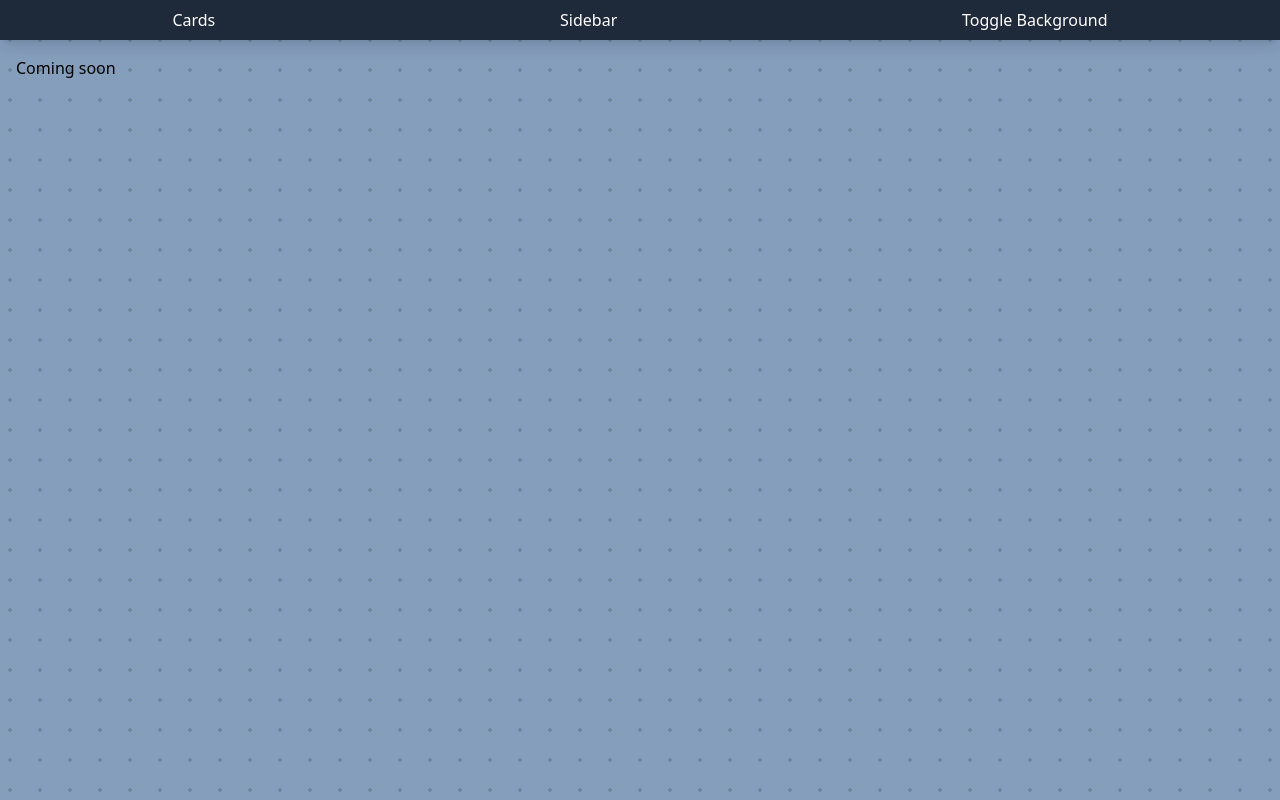
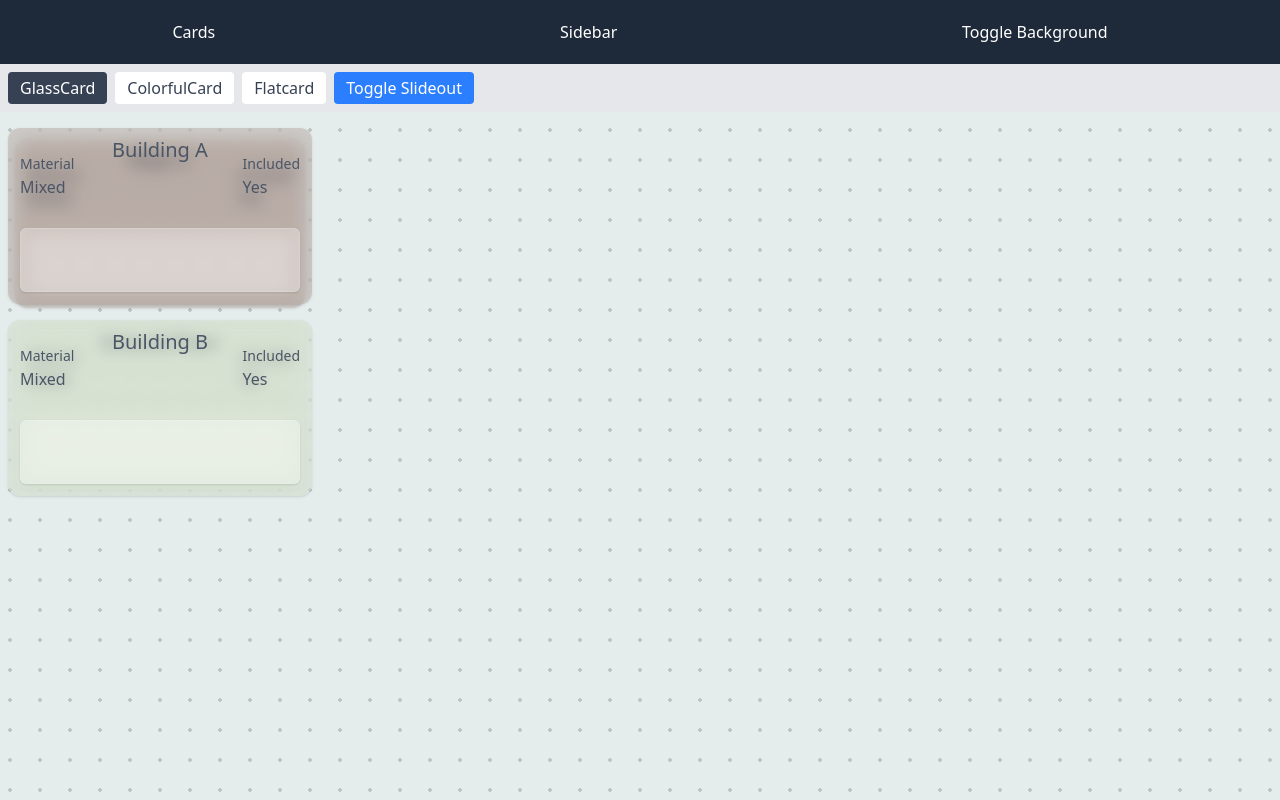
Before and after one commit to fabianlinkflink/UI-Demos, a Vue app: page /sidebar in a window 1280 px wide. Built offline with nearby package versions, Linux system fonts and the light colour scheme.

Commit message:
Sidebar layout tests

```diff
--- a/src/components/FlatCard.vue
+++ b/src/components/FlatCard.vue
@@ -0,0 +1,5 @@
+<template>
+  <div>
+    Coming soon!
+  </div>
+</template>
--- /dev/null
+++ b/src/components/SlideoutPanelColorful.vue
@@ -0,0 +1,53 @@
+<template>
+  <!-- Main Slideout Container -->
+  <div
+    class="slideout flex flex-col absolute right-0 top-14 bottom-0 items-center h-fit w-80 rounded-lg overflow-hidden border-2 transition delay-150 duration-300 ease-in-out group-hover:shadow-xl"
+    :style="{ borderColor: bgColor }"
+  >
+    <section
+      class="flex items-center justify-center w-full h-16 text-white bg-indigo-400 cursor-pointer"
+      :style="{ backgroundColor: bgColor }"
+      @click="toggleSlideout"
+    >
+      <div class="text-xl font-bold">Slideout Panel</div>
+    </section>
+
+    <section
+      class="relative flex items-center justify-between h-full w-full border-t border-white/25 bg-[var(--lowerBgColor)]
+              bg-gradient-to-b from-[var(--lowerBgColor)] to-[rgba(255,255,255,0.2)]"
+      :style="{ '--lowerBgColor': lowerBgColor }"
+    >
+      <div class="flex flex-col p-4 text-black text-left space-y-2">
+        <p>This is where content goes </p>
+        <p>Could be material table </p>
+        <p>Could be save form </p>
+        <p>Results viewer etc. </p>
+        <p>
+          Lorem ipsum dolor sit amet, consectetur adipiscing elit. Sed do eiusmod tempor incididunt ut labore et dolore magna aliqua.
+          Lorem ipsum dolor sit amet, consectetur adipiscing elit. Sed do eiusmod tempor incididunt ut labore et dolore magna aliqua.
+          Lorem ipsum dolor sit amet, consectetur adipiscing elit. Sed do eiusmod tempor incididunt ut labore et dolore magna aliqua.
+          Lorem ipsum dolor sit amet, consectetur adipiscing elit. Sed do eiusmod tempor incididunt ut labore et dolore magna aliqua.
+          Lorem ipsum dolor sit amet, consectetur adipiscing elit. Sed do eiusmod tempor incididunt ut labore et dolore magna aliqua.
+        </p>
+        <div class="absolute inset-0 pointer-events-none shadow-[inset_0_2px_10px_rgba(0,0,0,0.5)]"></div>
+      </div>
+
+    </section>
+  </div>
+</template>
+
+<script setup lang="ts">
+const emit = defineEmits(['slideOutToggle']);
+
+const bgColor = 'rgb(194,207,179)';
+const lowerBgColor = 'rgb(214,227,199)';
+const toggleSlideout = () => {
+  emit('slideOutToggle', toggleSlideout);
+}
+
+// No additional logic is required at the moment.
+</script>
+
+<style scoped>
+/* Add any extra scoped styles here if needed */
+</style>
--- /dev/null
+++ b/src/components/SlideoutPanelGlass.vue
@@ -0,0 +1,64 @@
+<template>
+  <!-- Main Slideout Container -->
+  <div
+    class="
+      slideout flex flex-col absolute right-0 top-14 bottom-0
+      items-center h-fit w-80 rounded-lg overflow-hidden
+      bg-clip-padding backdrop-filter backdrop-blur-sm shadow-sm
+      transition delay-150 duration-300 ease-in-out"
+    :style="{ backgroundColor: glassBg }"
+  >
+    <section
+      class="flex items-center justify-center w-full h-16 text-gray-600 cursor-pointer"
+      @click="toggleSlideout"
+    >
+      <div class="text-xl font-bold">Slideout Panel</div>
+    </section>
+
+    <section
+      class="w-full p-3"
+      :style="{ '--lowerBgColor': lowerBgColor }"
+    >
+      <div class="
+        relative flex flex-col text-left min-w-full space-y-2 rounded-md p-4
+        border border-white/15 shadow-sm bg-white/30
+        ">
+        <p>This is where content goes </p>
+        <p>Could be material table </p>
+        <p>Could be save form </p>
+        <p>Results viewer etc. </p>
+        <p>
+          Lorem ipsum dolor sit amet, consectetur adipiscing elit. Sed do eiusmod tempor incididunt ut labore et dolore magna aliqua.
+          Lorem ipsum dolor sit amet, consectetur adipiscing elit. Sed do eiusmod tempor incididunt ut labore et dolore magna aliqua.
+          Lorem ipsum dolor sit amet, consectetur adipiscing elit. Sed do eiusmod tempor incididunt ut labore et dolore magna aliqua.
+          Lorem ipsum dolor sit amet, consectetur adipiscing elit. Sed do eiusmod tempor incididunt ut labore et dolore magna aliqua.
+        </p>
+      </div>
+
+    </section>
+  </div>
+</template>
+
+<script setup lang="ts">
+import { defineEmits, computed } from 'vue';
+const emit = defineEmits(['slideOutToggle']);
+
+const bgColor = 'rgb(194,207,179)';
+const lowerBgColor = 'rgb(214,227,199)';
+const toggleSlideout = () => {
+  emit('slideOutToggle', toggleSlideout);
+}
+
+function glassBackground(rgb: string, alpha: number = 0.1): string {
+  const match = rgb.match(/\d+/g);
+  if (match && match.length >= 3) {
+    const [r, g, b] = match;
+    return `rgba(${r}, ${g}, ${b}, ${alpha})`;
+  }
+  return rgb;
+}
+
+const glassBg = computed(() => glassBackground(bgColor, 0.3));
+
+
+</script>
--- a/src/data/groupData.ts
+++ b/src/data/groupData.ts
@@ -15,7 +15,8 @@ export const nestedGroups: NestedGroup[] = [
         id: 'root1',
         name: 'Building A',
         objects: [dummyGeo1, dummyGeo2],
-        color: '#00ff00',
+        // Assigned color from the provided list:
+        color: 'rgb(153,128,119)',
         children: [
             {
                 id: 'child1',
@@ -56,6 +57,8 @@ export const nestedGroups: NestedGroup[] = [
         id: 'root2',
         name: 'Building B',
         objects: [dummyGeo8],
+        // Assigned color from the provided list:
+        color: 'rgb(194,207,179)',
         children: [
             {
                 id: 'child3',
--- a/src/views/App.vue
+++ b/src/views/App.vue
@@ -8,8 +8,8 @@ const toggleBackground = () => {
 </script>
 
 <template>
-  <div :class="[ isAltBackground ? 'alt-bg' : 'default-bg', 'min-h-screen min-w-screen' ]">
-    <nav class="flex justify-around items-center bg-gray-800 text-white shadow-lg">
+  <div :class="[isAltBackground ? 'alt-bg' : 'default-bg', 'overflow-hidden h-screen w-screen']">
+    <nav class="flex justify-around items-center bg-gray-800 text-white shadow-lg h-16">
       <router-link to="/cards" class="px-4 py-2 hover:bg-gray-700 rounded">
         Cards
       </router-link>
@@ -20,8 +20,8 @@ const toggleBackground = () => {
         Toggle Background
       </button>
     </nav>
-    <!-- Routed content displayed below the navbar -->
-    <div class="p-4">
+    <!-- Routed content with fixed height (no global scroll) -->
+    <div class="overflow-hidden" style="height: calc(100vh - 4rem);">
       <router-view />
     </div>
   </div>
@@ -42,7 +42,7 @@ const toggleBackground = () => {
 }
 /* Background style for default view */
 .default-bg {
-  background-color: #859ebc;
+  background-color: #e4ecec;
   background-image: radial-gradient(rgba(12,12,12,0.171) 2px, transparent 0);
   background-size: 30px 30px;
   background-position: -5px -5px;
--- a/src/views/SideBar.vue
+++ b/src/views/SideBar.vue
@@ -1,5 +1,181 @@
 <template>
-  <div>
-    Coming soon
+  <div
+    class="sidebar-container relative h-screen w-screen bg-transparent overflow-hidden"
+    style="height: calc(100vh - 4rem)"
+  >
+    <!-- Control Panel -->
+    <div class="control-panel p-2 bg-gray-200 flex space-x-2">
+      <button
+        @click="cardType = 'Glass'"
+        :class="{
+          'bg-gray-700 text-white': cardType === 'Glass',
+          'bg-white text-gray-700': cardType !== 'Glass'
+        }"
+        class="px-3 py-1 rounded"
+      >
+        GlassCard
+      </button>
+      <button
+        @click="cardType = 'Colorful'"
+        :class="{
+          'bg-gray-700 text-white': cardType === 'Colorful',
+          'bg-white text-gray-700': cardType !== 'Colorful'
+        }"
+        class="px-3 py-1 rounded"
+      >
+        ColorfulCard
+      </button>
+      <button
+        @click="cardType = 'Flat'"
+        :class="{
+          'bg-gray-700 text-white': cardType === 'Flat',
+          'bg-white text-gray-700': cardType !== 'Flat'
+        }"
+        class="px-3 py-1 rounded"
+      >
+        Flatcard
+      </button>
+      <button
+        @click="toggleSlideout"
+        class="px-3 py-1 rounded bg-blue-500 text-white"
+      >
+        Toggle Slideout
+      </button>
+    </div>
+
+    <!-- Left-side cards overlay -->
+    <div
+      class="cards-container absolute left-0 top-14 bottom-0 w-80 overflow-y-scroll p-2"
+    >
+      <template v-for="(card, index) in cards" :key="index">
+        <!-- Switch rendering based on selected cardType -->
+        <GlassCard
+          v-if="cardType === 'Glass'"
+          :groupName="card.groupName"
+          :leftTitle="card.leftTitle"
+          :leftInfo="card.leftInfo"
+          :rightTitle="card.rightTitle"
+          :rightInfo="card.rightInfo"
+          :bgColor="card.bgColor"
+          :subgroups="card.subCard"
+          class="mb-4"
+        />
+        <ColorfulCard
+          v-else-if="cardType === 'Colorful'"
+          :groupName="card.groupName"
+          :leftTitle="card.leftTitle"
+          :leftInfo="card.leftInfo"
+          :rightTitle="card.rightTitle"
+          :rightInfo="card.rightInfo"
+          :bgColor="card.bgColor"
+          :subgroups="card.subCard"
+          class="mb-4"
+        />
+        <!-- Flatcard example (uncomment when ready)
+        <Flatcard
+          v-else-if="cardType === 'Flat'"
+          :groupName="card.groupName"
+          :leftTitle="card.leftTitle"
+          :leftInfo="card.leftInfo"
+          :rightTitle="card.rightTitle"
+          :rightInfo="card.rightInfo"
+          :bgColor="card.bgColor"
+          :subgroups="card.subCard"
+          class="mb-4"
+        />
+        -->
+      </template>
+  </div>
+    <!-- Right-side slideout (using SlideoutPanel component) -->
+    <transition name="slide">
+      <component v-if="showSlideout" :is="currentSlideout" @slideOutToggle="toggleSlideout"/>
+    </transition>
   </div>
 </template>
+
+<script setup lang="ts">
+import { computed, ref } from 'vue';
+import GlassCard from '@/components/GlassCard.vue';
+import ColorfulCard from '@/components/ColorfulCard.vue';
+// import Flatcard from '@/components/Flatcard.vue';
+import SlideoutPanelGlass from '@/components/SlideoutPanelGlass.vue';
+import SlideoutPanelColorful from '@/components/SlideoutPanelColorful.vue';
+import groupData from '@/data/groupData';
+
+interface Card {
+  groupName: string;
+  leftTitle: string;
+  leftInfo: string;
+  rightTitle: string;
+  rightInfo: string;
+  bgColor: string;
+  subCard: Card[];
+}
+
+const cards: Card[] = [];
+groupData.forEach((group) => {
+  cards.push({
+    groupName: group.name,
+    leftTitle: 'Material',
+    leftInfo: 'Mixed',
+    rightTitle: 'Included',
+    rightInfo: 'Yes',
+    bgColor: group.color ? group.color : 'bg-gray-800',
+    subCard: group.children.map((child: any) => ({
+      groupName: child.name,
+      leftTitle: 'Material',
+      leftInfo: 'Mixed',
+      rightTitle: 'Included',
+      rightInfo: 'Yes',
+      bgColor: child.color ? child.color : 'bg-gray-800',
+      subCard: []
+    }))
+  });
+});
+
+const cardType = ref('Glass');
+const showSlideout = ref(false);
+
+// Dynamically choose the slideout component based on cardType
+const currentSlideout = computed(() => {
+  if (cardType.value === 'Colorful') {
+    return SlideoutPanelColorful;
+  }
+  // Default to Glass (or include additional logic for 'Flat')
+  return SlideoutPanelGlass;
+});
+
+const toggleSlideout = () => {
+  showSlideout.value = !showSlideout.value;
+};
+</script>
+
+<style scoped>
+.cards-container {
+  /* Hide scrollbar for IE, Firefox, Chrome, Safari */
+  -ms-overflow-style: none; /* IE 10+ */
+  scrollbar-width: none; /* Firefox */
+}
+.cards-container::-webkit-scrollbar {
+  display: none; /* Safari and Chrome */
+}
+
+/* Slideout transition styles */
+.slide-enter-active,
+.slide-leave-active {
+  transition: transform 0.3s ease;
+}
+.slide-enter-from,
+.slide-leave-to {
+  transform: translateX(100%);
+}
+.slide-enter-to,
+.slide-leave-from {
+  transform: translateX(0);
+}
+
+/* Optional styling for the control panel */
+.control-panel button {
+  transition: background-color 0.2s;
+}
+</style>
--- a/src/views/cards.vue
+++ b/src/views/cards.vue
@@ -2,11 +2,13 @@
 import ColorfulCard from '../components/ColorfulCard.vue';
 import GlassCard from '../components/GlassCard.vue';
 import MappingBar from '../components/MappingBar.vue';
-
 </script>
 
 <template>
-  <div class="max-w-100">
+  <!-- The outer container centers all content -->
+  <div class="min-h-screen flex flex-col items-center justify-center">
+    <!-- Constrain the width of the content -->
+    <div class="w-40-md px-4">
       <div class="pt-4">
         <ColorfulCard
           groupName="Group"
@@ -45,4 +47,5 @@ import MappingBar from '../components/MappingBar.vue';
         </GlassCard>
       </div>
     </div>
+  </div>
 </template>
```
Lines whose indentation alone changed are shown as unchanged.
